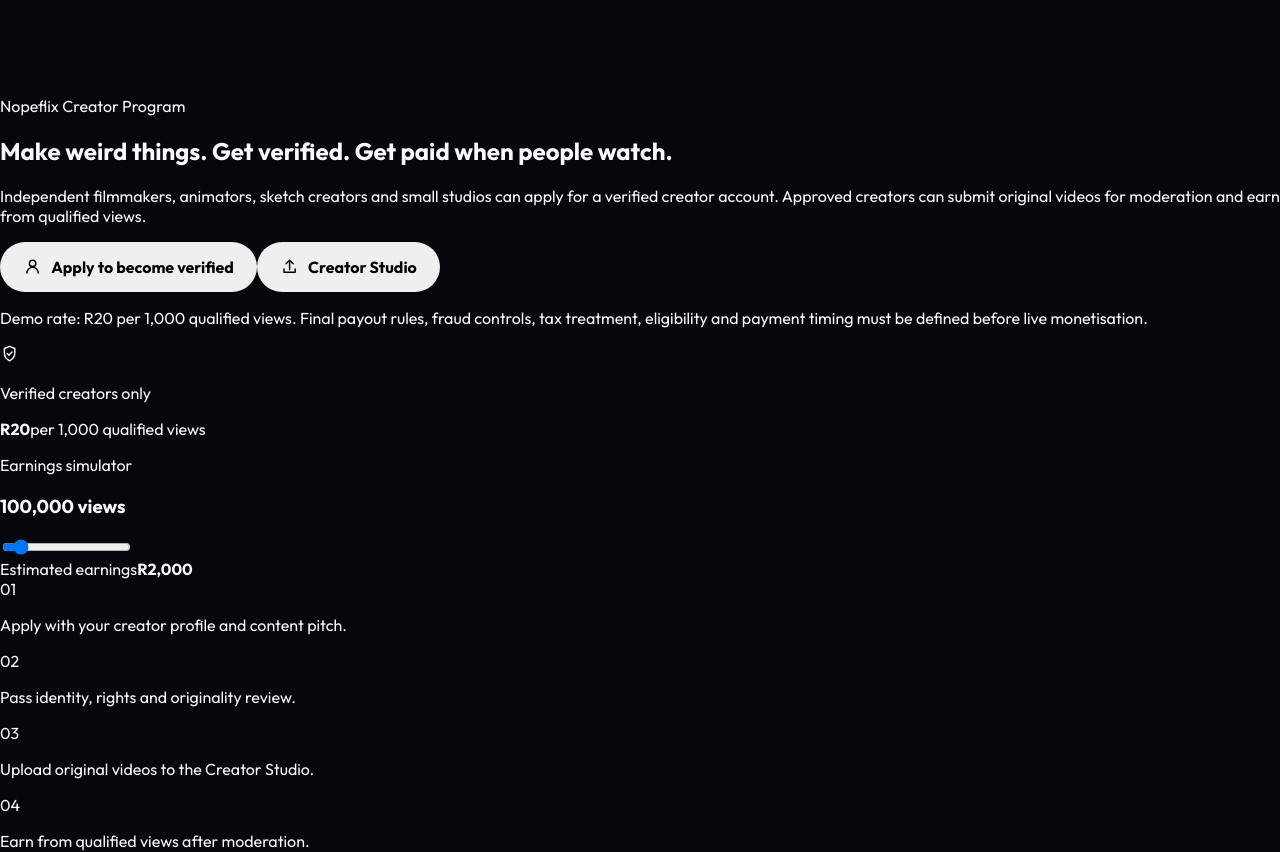
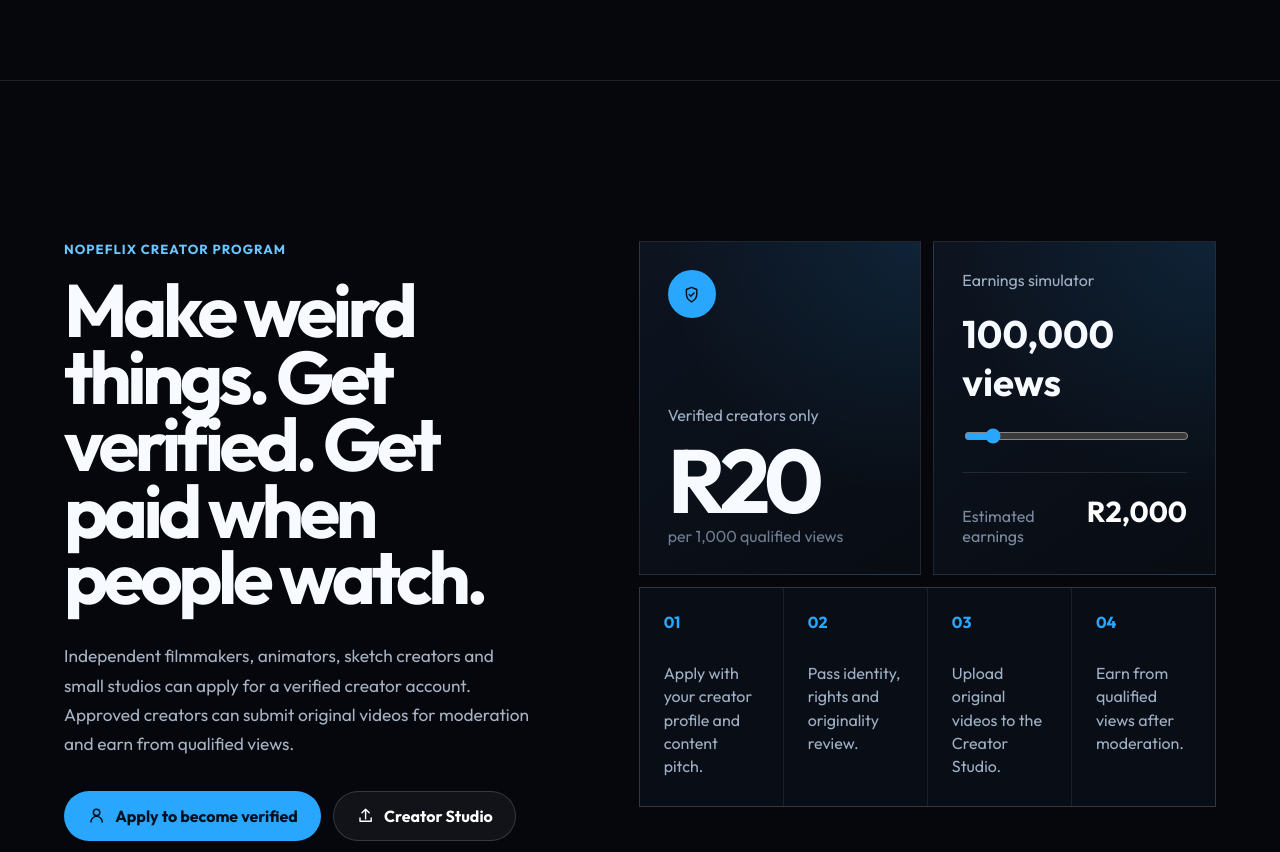
Before and after one commit to codemasternot/nopeflix, a React (Vite) app: page / in a window 1280 px wide. Shown: the part 7500-8352 px from the top of the page. Built offline with nearby package versions, Linux system fonts and the light colour scheme.

Commit message:
Style creator application, uploads and earnings dashboard

```diff
--- a/src/styles.css
+++ b/src/styles.css
@@ -769,3 +769,361 @@
     transition-duration: .01ms !important;
   }
 }
+
+
+.creator-section {
+  max-width: 1500px;
+  margin: 0 auto;
+  padding: 160px 5vw 190px;
+  border-top: 1px solid var(--line);
+  display: grid;
+  grid-template-columns: minmax(0, .9fr) minmax(0, 1.1fr);
+  gap: 8vw;
+  align-items: start;
+}
+
+.creator-eyebrow {
+  margin: 0 0 20px;
+  color: #6bc7ff;
+  font-weight: 700;
+  letter-spacing: .08em;
+  text-transform: uppercase;
+  font-size: .82rem;
+}
+
+.creator-intro h2 {
+  max-width: 760px;
+  margin: 0;
+  font-size: clamp(3rem, 5.8vw, 6.6rem);
+  line-height: .9;
+  letter-spacing: -.06em;
+}
+
+.creator-copy {
+  max-width: 690px;
+  margin: 30px 0 0;
+  color: #a7b3c3;
+  font-size: 1.08rem;
+  line-height: 1.7;
+}
+
+.creator-actions {
+  display: flex;
+  flex-wrap: wrap;
+  gap: 12px;
+  margin-top: 32px;
+}
+
+.creator-primary {
+  background: var(--blue);
+  color: #00101d;
+}
+
+.creator-secondary {
+  border-color: rgba(255,255,255,.16);
+  color: white;
+  background: rgba(255,255,255,.05);
+}
+
+.creator-fineprint {
+  max-width: 700px;
+  margin: 20px 0 0;
+  color: #66758a;
+  font-size: .8rem;
+  line-height: 1.6;
+}
+
+.creator-grid {
+  display: grid;
+  grid-template-columns: repeat(2, minmax(0, 1fr));
+  grid-auto-flow: dense;
+  gap: 12px;
+}
+
+.creator-card {
+  min-height: 220px;
+  padding: 28px;
+  border: 1px solid var(--line);
+  background:
+    radial-gradient(circle at 100% 0%, rgba(41,167,255,.12), transparent 16rem),
+    linear-gradient(145deg, #0d1420, #080c13);
+}
+
+.creator-card p { margin: 0; color: #9fb0c5; }
+
+.creator-rate-card {
+  min-height: 330px;
+  display: flex;
+  flex-direction: column;
+  justify-content: flex-end;
+}
+
+.creator-icon {
+  width: 48px;
+  height: 48px;
+  margin-bottom: auto;
+  border-radius: 50%;
+  display: grid;
+  place-items: center;
+  color: #00101d;
+  background: var(--blue);
+}
+
+.creator-rate-card strong {
+  margin-top: 18px;
+  font-size: clamp(4rem, 7vw, 7.6rem);
+  line-height: .82;
+  letter-spacing: -.07em;
+}
+
+.creator-rate-card span { margin-top: 10px; color: #6e7d92; }
+
+.creator-calculator {
+  display: flex;
+  flex-direction: column;
+  justify-content: space-between;
+}
+
+.creator-calculator h3 {
+  margin: 20px 0;
+  font-size: clamp(2rem, 3vw, 3.5rem);
+}
+
+.creator-calculator input[type="range"] {
+  width: 100%;
+  accent-color: var(--blue);
+}
+
+.creator-calculator > div {
+  margin-top: 26px;
+  padding-top: 20px;
+  border-top: 1px solid var(--line);
+  display: flex;
+  justify-content: space-between;
+  gap: 20px;
+  align-items: baseline;
+  color: #7c8a9f;
+}
+
+.creator-calculator strong { color: white; font-size: 1.8rem; }
+
+.creator-steps {
+  grid-column: span 2;
+  display: grid;
+  grid-template-columns: repeat(4, 1fr);
+  gap: 1px;
+  padding: 0;
+  overflow: hidden;
+  background: var(--line);
+}
+
+.creator-steps > div {
+  min-height: 180px;
+  padding: 24px;
+  background: #090e16;
+}
+
+.creator-steps span {
+  display: block;
+  margin-bottom: 30px;
+  color: var(--blue);
+  font-weight: 700;
+}
+
+.creator-steps p { line-height: 1.45; }
+
+.creator-modal {
+  position: relative;
+  width: min(980px, 100%);
+  max-height: 92vh;
+  overflow: auto;
+  border: 1px solid rgba(255,255,255,.12);
+  background:
+    radial-gradient(circle at 85% 0%, rgba(41,167,255,.16), transparent 26rem),
+    #090e16;
+  box-shadow: 0 40px 120px rgba(0,0,0,.65);
+}
+
+.creator-modal-top {
+  padding: 42px 42px 0;
+}
+
+.creator-modal-top > p {
+  margin: 0 0 10px;
+  color: #6bc7ff;
+  font-weight: 700;
+}
+
+.creator-modal-top h2 {
+  max-width: 760px;
+  margin: 0;
+  padding-right: 50px;
+  font-size: clamp(2.5rem, 5vw, 5rem);
+  line-height: .92;
+  letter-spacing: -.055em;
+}
+
+.creator-tabs {
+  margin-top: 34px;
+  display: flex;
+  gap: 4px;
+  border-bottom: 1px solid var(--line);
+}
+
+.creator-tabs button {
+  padding: 14px 18px;
+  border: 0;
+  border-bottom: 2px solid transparent;
+  color: #7f8ea3;
+  background: transparent;
+}
+
+.creator-tabs button.active {
+  border-bottom-color: var(--blue);
+  color: white;
+}
+
+.creator-form {
+  padding: 32px 42px 42px;
+  display: grid;
+  grid-template-columns: repeat(2, minmax(0,1fr));
+  gap: 18px;
+}
+
+.creator-form label,
+.creator-upload label {
+  display: grid;
+  gap: 9px;
+  color: #bec8d6;
+  font-size: .9rem;
+}
+
+.creator-form input,
+.creator-form select,
+.creator-form textarea,
+.creator-upload input {
+  width: 100%;
+  border: 1px solid rgba(255,255,255,.12);
+  border-radius: 4px;
+  outline: 0;
+  padding: 13px 14px;
+  color: white;
+  background: #0f1621;
+}
+
+.creator-form input:focus,
+.creator-form select:focus,
+.creator-form textarea:focus,
+.creator-upload input:focus {
+  border-color: var(--blue);
+}
+
+.creator-form textarea { resize: vertical; min-height: 130px; }
+.creator-form-wide { grid-column: 1 / -1; }
+
+.creator-consent {
+  grid-template-columns: auto 1fr !important;
+  align-items: start;
+  line-height: 1.5;
+}
+
+.creator-consent input {
+  width: 18px;
+  margin-top: 3px;
+  accent-color: var(--blue);
+}
+
+.creator-upload,
+.creator-dashboard {
+  padding: 32px 42px 42px;
+}
+
+.verification-banner {
+  margin-bottom: 26px;
+  padding: 18px;
+  border: 1px solid rgba(255,255,255,.1);
+  display: flex;
+  gap: 14px;
+  align-items: flex-start;
+  background: #0d141e;
+}
+
+.verification-banner .icon { flex: 0 0 auto; color: #7e8da1; }
+.verification-banner.verified .icon { color: #5fe0a6; }
+.verification-banner.pending .icon { color: #ffd166; }
+.verification-banner p { margin: 5px 0 0; color: #7d8ba0; line-height: 1.5; }
+
+.creator-upload {
+  display: grid;
+  gap: 18px;
+}
+
+.upload-drop {
+  min-height: 220px;
+  padding: 28px;
+  border: 1px dashed rgba(255,255,255,.2);
+  display: grid !important;
+  place-items: center;
+  align-content: center;
+  text-align: center;
+  background: rgba(255,255,255,.02);
+}
+
+.upload-drop .icon { width: 34px; height: 34px; color: var(--blue); }
+.upload-drop span { color: #708096; font-size: .82rem; }
+.upload-drop input[type="file"] { max-width: 460px; margin-top: 10px; }
+
+.creator-upload button:disabled,
+.creator-upload input:disabled {
+  cursor: not-allowed;
+  opacity: .45;
+}
+
+.upload-message { margin: 0; color: #84cfff; }
+
+.dashboard-stats {
+  display: grid;
+  grid-template-columns: repeat(3, 1fr);
+  gap: 10px;
+}
+
+.dashboard-stats article {
+  min-height: 150px;
+  padding: 20px;
+  border: 1px solid var(--line);
+  display: flex;
+  flex-direction: column;
+  justify-content: space-between;
+  background: #0d141e;
+}
+
+.dashboard-stats span { color: #748399; font-size: .85rem; }
+.dashboard-stats strong { font-size: clamp(1.8rem, 3vw, 3rem); }
+
+.demo-verify {
+  margin-top: 18px;
+  border: 0;
+  border-bottom: 1px solid #597893;
+  padding: 6px 0;
+  color: #7fcfff;
+  background: transparent;
+}
+
+@media (max-width: 899px) {
+  .creator-section { grid-template-columns: 1fr; }
+  .creator-grid { grid-template-columns: 1fr 1fr; }
+  .creator-steps { grid-column: 1 / -1; grid-template-columns: repeat(2, 1fr); }
+}
+
+@media (max-width: 680px) {
+  .creator-section { padding-inline: 20px; }
+  .creator-grid { grid-template-columns: 1fr; }
+  .creator-steps { grid-column: 1; grid-template-columns: 1fr; }
+  .creator-form { grid-template-columns: 1fr; padding: 24px 20px 28px; }
+  .creator-form-wide { grid-column: 1; }
+  .creator-modal-top { padding: 32px 20px 0; }
+  .creator-upload, .creator-dashboard { padding: 24px 20px 28px; }
+  .dashboard-stats { grid-template-columns: 1fr; }
+  .creator-actions { align-items: stretch; }
+  .creator-actions .button { width: 100%; }
+}
```
